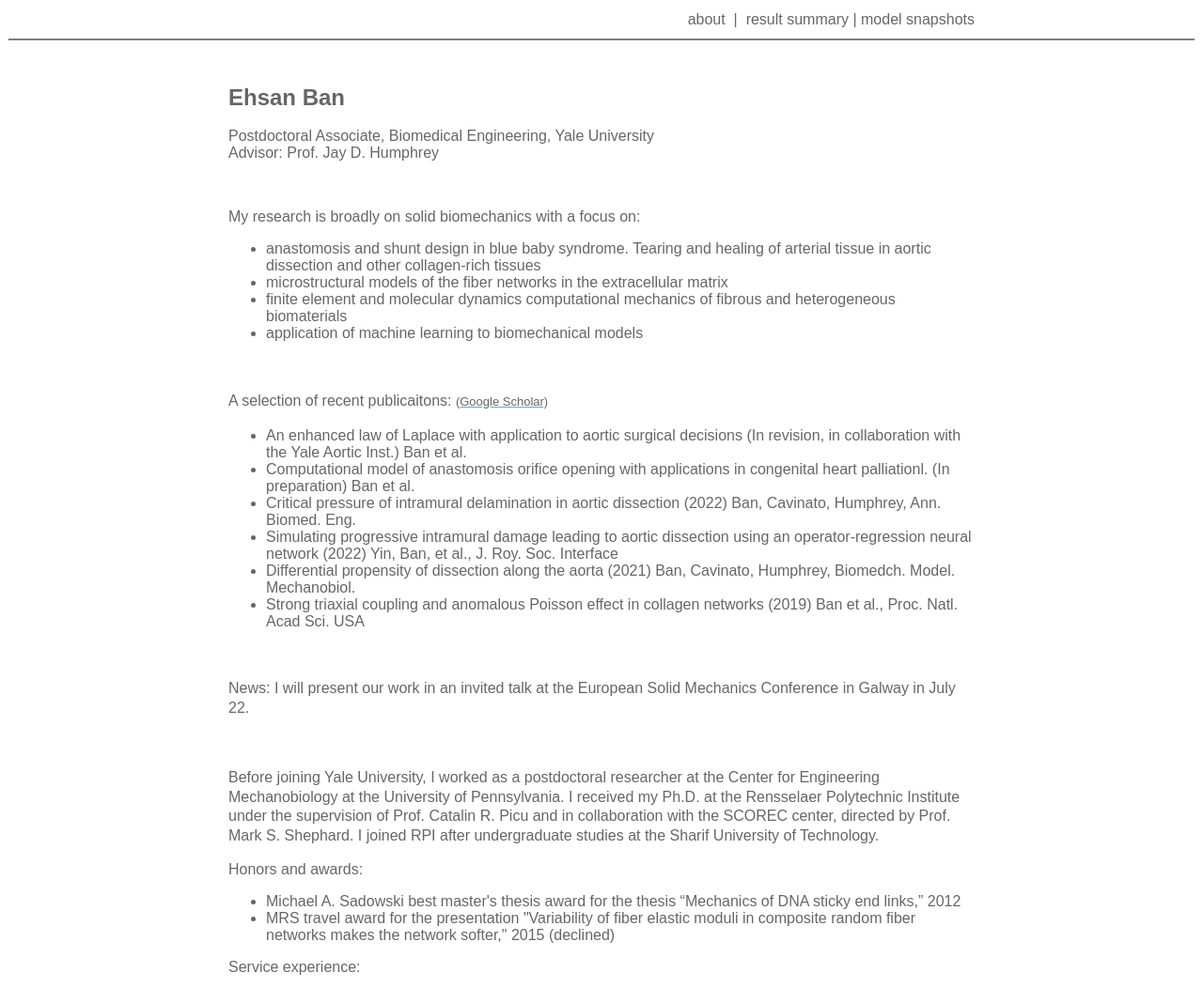
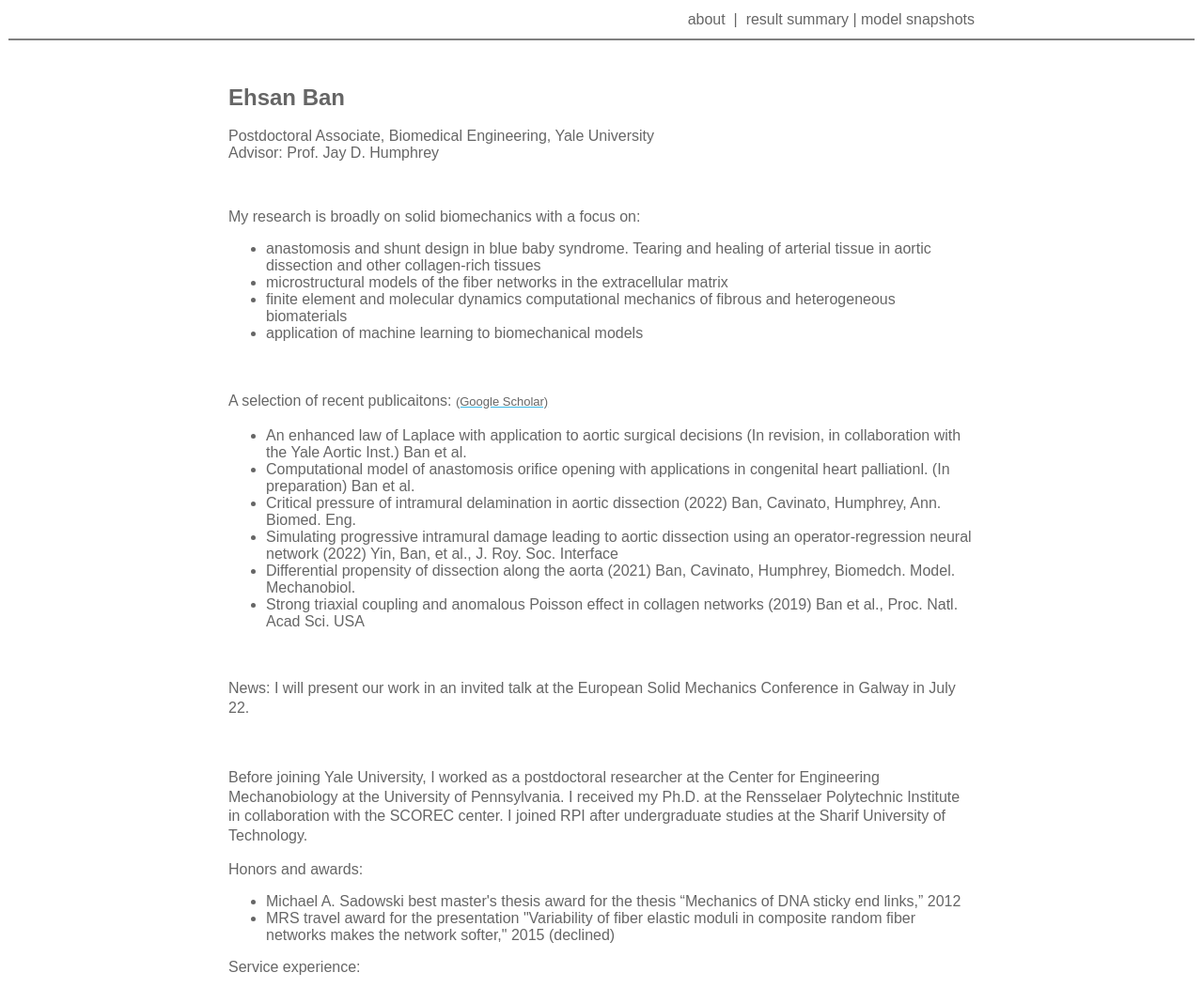
Before and after one commit to ehsanban/ehsanban.github.io, a plain HTML site: page index.html in a window 1280 px wide. Shown: the top 1052 px of the page at 94% size. Drawn offline with Linux system fonts and the light colour scheme.

Commit message:
Update index.html

```diff
--- a/index.html
+++ b/index.html
@@ -134,9 +134,8 @@
 				<p class="auto-style13">Before joining Yale University, I worked as a postdoctoral
 				researcher at the Center for Engineering Mechanobiology at the
 				University of Pennsylvania. I
-				received my Ph.D. at the Rensselaer Polytechnic Institute under
-				the supervision of Prof. Catalin R. Picu and in collaboration
-				with the SCOREC center, directed by Prof. Mark S. Shephard. I
+				received my Ph.D. at the Rensselaer Polytechnic Institute in collaboration
+				with the SCOREC center. I
 				joined RPI after undergraduate studies at the Sharif University
 				of Technology. </p>
 				<p class="auto-style15">Honors and awards:</p>
```
